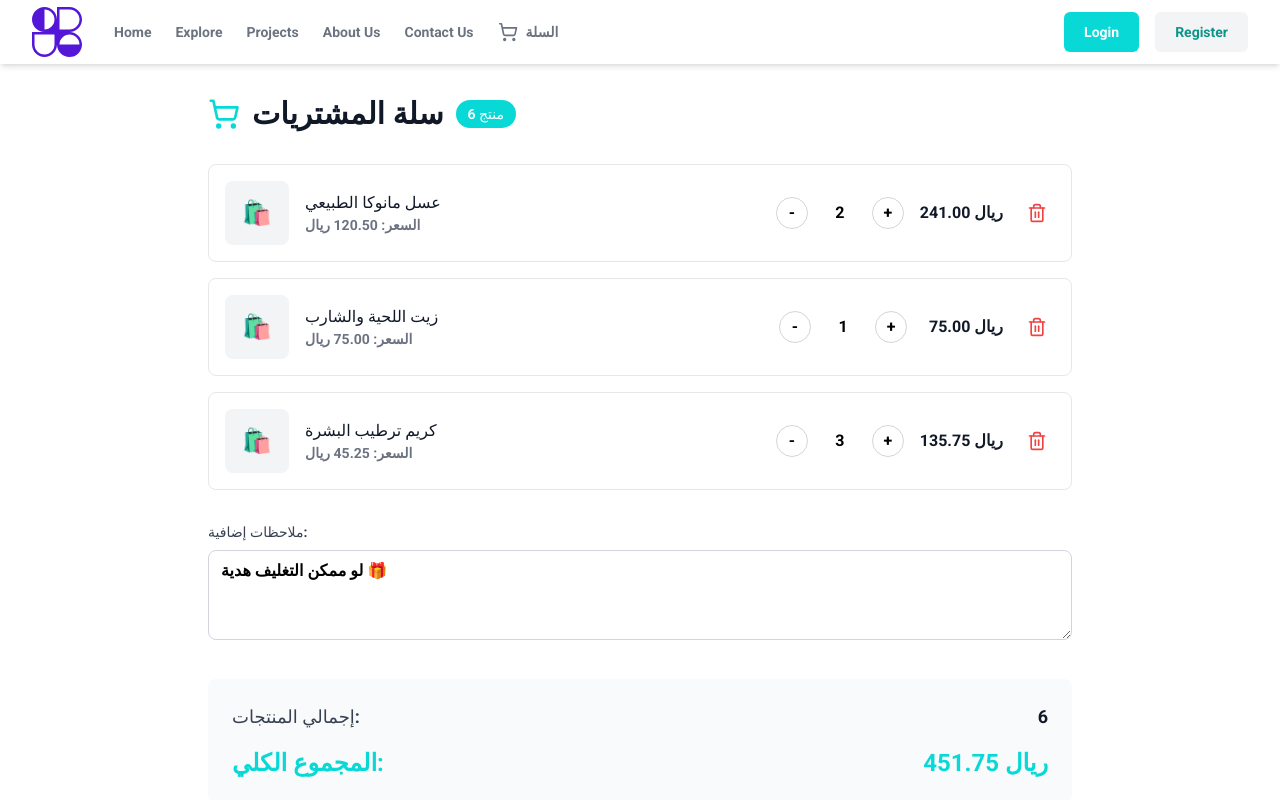
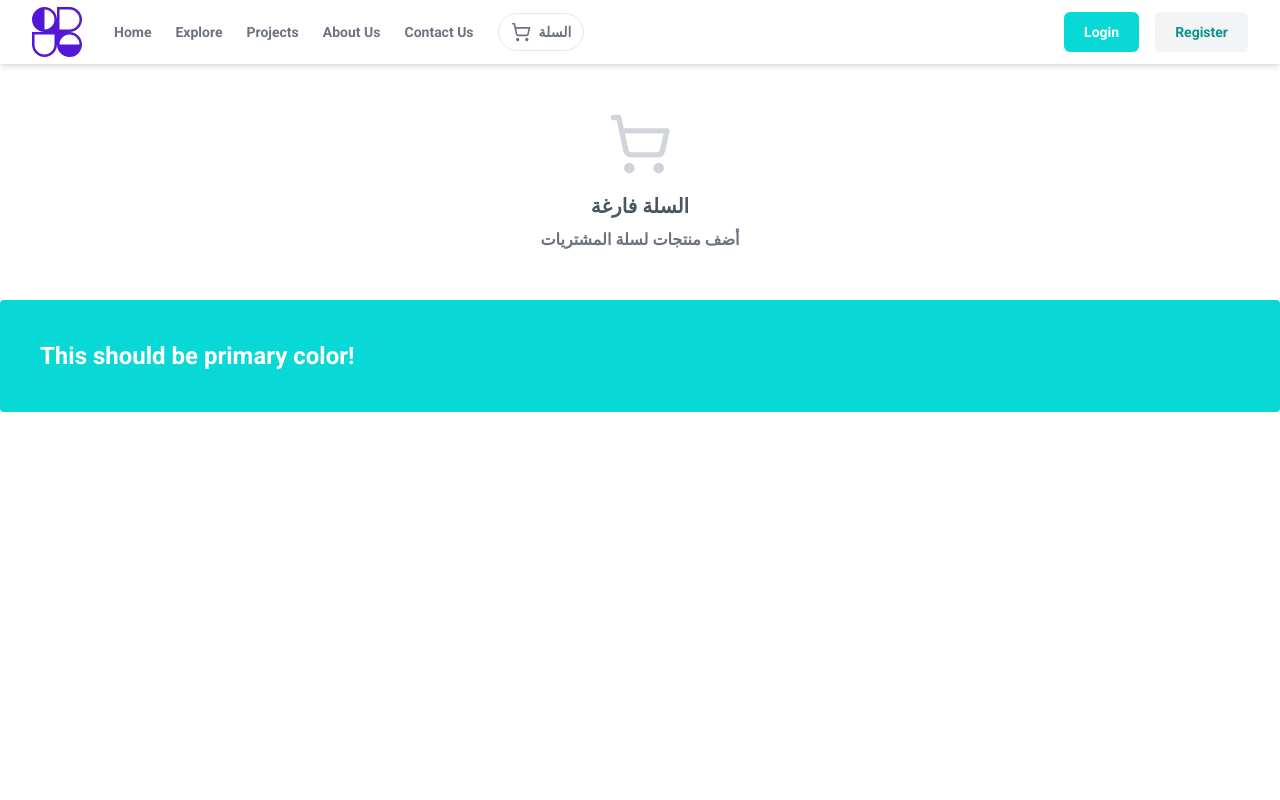
Before and after one commit to Mohamedahmedsleem-CS/Digital-Ecommerce, a Next.js app: page /cart in a window 1280 px wide. Shown: the top 800 px of the page. Built offline with nearby package versions, Linux system fonts and the light colour scheme.

Commit message:
whats up add details

```diff
--- a/app/_components/Header.jsx
+++ b/app/_components/Header.jsx
@@ -1,9 +1,13 @@
+'use client';
+
 import Image from 'next/image'
 import Link from 'next/link'
 import React from 'react'
 import { ShoppingCart } from 'lucide-react'
+import { useCart } from '@/app/_context/CartContext'
 
 function Header() {
+  const { count } = useCart();
   return (
     <header className="bg-white">
   <div className="mx-auto flex h-16 max-w-screen-xl items-center gap-8 px-4 sm:px-6 lg:px-8 shadow-md">
@@ -35,10 +39,15 @@ function Header() {
           <li>
             <Link
               href="/cart"
-              className="text-gray-500 transition hover:text-gray-500/75 flex items-center gap-2"
+              className="relative text-gray-500 transition hover:text-gray-500/75 flex items-center gap-2 px-3 py-2 rounded-full border"
             >
               <ShoppingCart className="w-5 h-5" />
               السلة
+              {count > 0 && (
+                <span className="absolute -top-2 -right-2 bg-red-600 text-white text-xs rounded-full px-2 py-0.5">
+                  {count}
+                </span>
+              )}
             </Link>
           </li>
         </ul>
--- /dev/null
+++ b/app/_components/QuantityPicker.jsx
@@ -0,0 +1,21 @@
+'use client';
+
+import React from 'react';
+
+export default function QuantityPicker({ value = 1, onChange, min = 1, max = 99, className = '' }) {
+  const dec = () => onChange(Math.max(min, (Number(value) || 1) - 1));
+  const inc = () => onChange(Math.min(max, (Number(value) || 1) + 1));
+
+  return (
+    <div className={`inline-flex items-center rounded-full border px-2 py-1 gap-3 ${className}`}>
+      <button type="button" onClick={dec} className="px-3 py-1 rounded-full bg-gray-100 hover:bg-gray-200">-</button>
+      <input
+        className="w-12 text-center outline-none"
+        value={value}
+        onChange={e => onChange(e.target.value.replace(/\D/g, '') || 1)}
+        inputMode="numeric"
+      />
+      <button type="button" onClick={inc} className="px-3 py-1 rounded-full bg-gray-100 hover:bg-gray-200">+</button>
+    </div>
+  );
+}
--- /dev/null
+++ b/app/_components/WhatsAppFromCartButton.jsx
@@ -0,0 +1,43 @@
+'use client';
+
+import React from 'react';
+import { useCart } from '@/app/_context/CartContext';
+import WhatsAppCheckoutButton from '@/app/_components/WhatsAppCheckoutButton';
+
+export default function WhatsAppFromCartButton({ className = '', onSuccess = null }) {
+  const { items, subtotal, notes, clearCart } = useCart();
+
+  // WhatsApp util expects: [{ title, quantity, price }, ...]
+  const mapped = items.map(it => ({
+    title: it.title,
+    quantity: it.quantity,
+    price: it.price,
+  }));
+
+  // Clean and sanitize notes
+  const cleanNotes = notes.trim();
+  let finalNotes = `إجمالي السلة: ${subtotal.toFixed(2)} ريال`;
+
+  if (cleanNotes) {
+    finalNotes += `\n\n— ملاحظات:\n${cleanNotes}`;
+  }
+
+  const handleSuccess = () => {
+    // Clear cart first
+    clearCart();
+    // Then call the parent onSuccess callback if provided
+    if (onSuccess) {
+      onSuccess();
+    }
+  };
+
+  return (
+    <WhatsAppCheckoutButton
+      items={mapped}
+      currency="SAR"
+      notes={finalNotes}
+      className={className}
+      onSuccess={handleSuccess}
+    />
+  );
+}
--- /dev/null
+++ b/app/_context/CartContext.jsx
@@ -0,0 +1,108 @@
+'use client';
+
+import React, { createContext, useContext, useEffect, useMemo, useState } from 'react';
+
+const CartContext = createContext(null);
+const LS_KEY = 'cart_v1';
+const NOTES_LS_KEY = 'cart_notes';
+
+function readLS() {
+  try {
+    const raw = localStorage.getItem(LS_KEY);
+    return raw ? JSON.parse(raw) : { items: [] };
+  } catch {
+    return { items: [] };
+  }
+}
+
+function writeLS(state) {
+  try { localStorage.setItem(LS_KEY, JSON.stringify(state)); } catch {}
+}
+
+export function CartProvider({ children }) {
+  const [items, setItems] = useState([]);
+  const [notes, setNotes] = useState('');
+
+  // hydrate
+  useEffect(() => {
+    const saved = readLS();
+    if (Array.isArray(saved.items)) setItems(saved.items);
+
+    // Load notes from localStorage
+    try {
+      const savedNotes = localStorage.getItem(NOTES_LS_KEY);
+      if (savedNotes) setNotes(savedNotes);
+    } catch {}
+  }, []);
+
+  // persist
+  useEffect(() => {
+    writeLS({ items });
+  }, [items]);
+
+  // persist notes
+  useEffect(() => {
+    try {
+      localStorage.setItem(NOTES_LS_KEY, notes);
+    } catch {}
+  }, [notes]);
+
+  const addItem = (product, qty = 1) => {
+    const key = product?.documentId || product?.id;
+    if (!key) return;
+
+    setItems(prev => {
+      const idx = prev.findIndex(p => (p.documentId || p.id) === key);
+      if (idx >= 0) {
+        const clone = [...prev];
+        clone[idx] = { ...clone[idx], quantity: Math.max(1, (clone[idx].quantity || 1) + qty) };
+        return clone;
+      }
+      const newItem = {
+        id: product.id ?? null,
+        documentId: product.documentId ?? null,
+        title: product.title || product.name || 'Product',
+        price: Number(product.price || 0),
+        image: product.image || product.cover || product.thumbnail || product?.images?.[0]?.url || product?.banner?.[0]?.url || '',
+        category: product.category || product?.category?.name || '',
+        quantity: Math.max(1, qty),
+      };
+      return [...prev, newItem];
+    });
+  };
+
+  const updateQty = (keyLike, qty) => {
+    setItems(prev => prev.map(it => {
+      const key = it.documentId || it.id;
+      if (key === keyLike) return { ...it, quantity: Math.max(1, Number(qty) || 1) };
+      return it;
+    }));
+  };
+
+  const removeItem = (keyLike) => {
+    setItems(prev => prev.filter(it => (it.documentId || it.id) !== keyLike));
+  };
+
+  const clearCart = () => {
+    setItems([]);
+    setNotes('');
+    try {
+      localStorage.removeItem(NOTES_LS_KEY);
+    } catch {}
+  };
+
+  const count = useMemo(() => items.reduce((a, b) => a + (b.quantity || 1), 0), [items]);
+  const subtotal = useMemo(() => items.reduce((a, b) => a + (b.price || 0) * (b.quantity || 1), 0), [items]);
+
+  const value = useMemo(() => ({
+    items, addItem, updateQty, removeItem, clearCart, count, subtotal, notes, setNotes
+  }), [items, count, subtotal, notes]);
+
+  return <CartContext.Provider value={value}>{children}</CartContext.Provider>;
+}
+
+export function useCart() {
+  const ctx = useContext(CartContext);
+  if (!ctx) throw new Error('useCart must be used inside <CartProvider />');
+  return ctx;
+}
--- a/app/cart/page.jsx
+++ b/app/cart/page.jsx
@@ -1,143 +1,121 @@
 'use client';
 
 import React, { useState } from 'react';
-import WhatsAppCheckoutButton from '../_components/WhatsAppCheckoutButton';
+import { useCart } from '@/app/_context/CartContext';
+import WhatsAppFromCartButton from '@/app/_components/WhatsAppFromCartButton';
 import { ShoppingCart, Trash2 } from 'lucide-react';
 
 export default function CartPage() {
-  // Example cart state (replace with your actual cart state)
-  const [cartItems, setCartItems] = useState([
-    { id: 1, title: 'عسل مانوكا الطبيعي', quantity: 2, price: 120.50 },
-    { id: 2, title: 'زيت اللحية والشارب', quantity: 1, price: 75.00 },
-    { id: 3, title: 'كريم ترطيب البشرة', quantity: 3, price: 45.25 },
-  ]);
+  const { items, updateQty, removeItem, subtotal, clearCart, notes, setNotes } = useCart();
+  const [showSuccessMessage, setShowSuccessMessage] = useState(false);
 
-  const [notes, setNotes] = useState('لو ممكن التغليف هدية 🎁');
-
-  const updateQuantity = (id, newQuantity) => {
-    if (newQuantity < 1) return;
-    setCartItems(items =>
-      items.map(item =>
-        item.id === id ? { ...item, quantity: newQuantity } : item
-      )
+  if (!items.length) {
+    return (
+      <div className="max-w-3xl mx-auto px-4 py-12 text-center">
+        <ShoppingCart className="w-16 h-16 text-gray-300 mx-auto mb-4" />
+        <h2 className="text-xl font-semibold text-gray-600 mb-2">
+          {showSuccessMessage ? 'تم إرسال الطلب بنجاح! 🎉' : 'السلة فارغة'}
+        </h2>
+        <p className="text-gray-500">
+          {showSuccessMessage
+            ? 'تم تحويلك لواتساب لإتمام الطلب. ستتمكن من متابعة طلبك هناك.'
+            : 'أضف منتجات لسلة المشتريات'
+          }
+        </p>
+        {showSuccessMessage && (
+          <button
+            onClick={() => setShowSuccessMessage(false)}
+            className="mt-4 px-4 py-2 bg-primary text-white rounded-lg hover:bg-teal-700 transition-colors"
+          >
+            العودة للتسوق
+          </button>
+        )}
+      </div>
     );
-  };
-
-  const removeItem = (id) => {
-    setCartItems(items => items.filter(item => item.id !== id));
-  };
-
-  const calculateTotal = () => {
-    return cartItems.reduce((total, item) => total + (item.quantity * item.price), 0);
-  };
-
-  const totalItems = cartItems.reduce((sum, item) => sum + item.quantity, 0);
+  }
 
   return (
-    <div className="max-w-4xl mx-auto px-4 py-8">
-      <div className="flex items-center gap-3 mb-8">
-        <ShoppingCart className="w-8 h-8 text-primary" />
-        <h1 className="text-3xl font-bold text-gray-900">سلة المشتريات</h1>
-        <span className="bg-primary text-white px-3 py-1 rounded-full text-sm font-medium">
-          {totalItems} منتج
-        </span>
-      </div>
+    <div className="max-w-3xl mx-auto px-4 py-8 space-y-6">
+      <h1 className="text-2xl font-bold">سلة المشتريات</h1>
 
-      {cartItems.length === 0 ? (
-        <div className="text-center py-12">
-          <ShoppingCart className="w-16 h-16 text-gray-300 mx-auto mb-4" />
-          <h2 className="text-xl font-semibold text-gray-600 mb-2">السلة فارغة</h2>
-          <p className="text-gray-500">أضف منتجات لسلة المشتريات</p>
-        </div>
-      ) : (
-        <>
-          {/* Cart Items */}
-          <div className="space-y-4 mb-8">
-            {cartItems.map((item) => (
-              <div key={item.id} className="flex items-center gap-4 p-4 bg-white rounded-lg border border-gray-200">
-                <div className="w-16 h-16 bg-gray-100 rounded-lg flex items-center justify-center">
-                  <span className="text-2xl">🛍️</span>
+      <ul className="space-y-4">
+        {items.map(it => {
+          const key = it.documentId || it.id;
+          return (
+            <li key={key} className="flex items-center justify-between border rounded-xl p-4">
+              <div className="flex items-center gap-4">
+                {it.image ? (
+                  <img src={it.image} alt={it.title} className="w-16 h-16 object-cover rounded-lg" />
+                ) : <div className="w-16 h-16 bg-gray-100 rounded-lg" />}
+                <div>
+                  <div className="font-semibold">{it.title}</div>
+                  <div className="text-sm text-gray-500">{Number(it.price).toFixed(2)} ريال</div>
+                </div>
+              </div>
+
+              <div className="flex items-center gap-4">
+                <div className="inline-flex items-center rounded-full border">
+                  <button
+                    className="px-3 py-1"
+                    onClick={() => updateQty(key, Math.max(1, (it.quantity || 1) - 1))}
+                  >-</button>
+                  <input
+                    className="w-12 text-center outline-none"
+                    value={it.quantity}
+                    onChange={e => updateQty(key, e.target.value.replace(/\D/g, '') || 1)}
+                  />
+                  <button
+                    className="px-3 py-1"
+                    onClick={() => updateQty(key, Math.min(99, (it.quantity || 1) + 1))}
+                  >+</button>
                 </div>
 
-                <div className="flex-1">
-                  <h3 className="font-medium text-gray-900">{item.title}</h3>
-                  <p className="text-sm text-gray-500">السعر: {item.price.toFixed(2)} ريال</p>
-                </div>
-
-                <div className="flex items-center gap-2">
-                  <button
-                    onClick={() => updateQuantity(item.id, item.quantity - 1)}
-                    className="w-8 h-8 rounded-full border border-gray-300 flex items-center justify-center hover:bg-gray-50"
-                  >
-                    -
-                  </button>
-                  <span className="w-12 text-center font-medium">{item.quantity}</span>
-                  <button
-                    onClick={() => updateQuantity(item.id, item.quantity + 1)}
-                    className="w-8 h-8 rounded-full border border-gray-300 flex items-center justify-center hover:bg-gray-50"
-                  >
-                    +
-                  </button>
-                </div>
-
-                <div className="text-right min-w-[80px]">
-                  <p className="font-semibold text-gray-900">
-                    {(item.quantity * item.price).toFixed(2)} ريال
-                  </p>
+                <div className="w-24 text-right font-semibold">
+                  {(it.quantity * it.price).toFixed(2)} ريال
                 </div>
 
                 <button
-                  onClick={() => removeItem(item.id)}
-                  className="p-2 text-red-500 hover:bg-red-50 rounded-lg"
-                  aria-label="حذف المنتج"
+                  className="text-red-600 hover:underline"
+                  onClick={() => removeItem(key)}
                 >
-                  <Trash2 className="w-5 h-5" />
+                  إزالة
                 </button>
               </div>
-            ))}
-          </div>
+            </li>
+          );
+        })}
+      </ul>
 
-          {/* Notes */}
-          <div className="mb-8">
-            <label htmlFor="notes" className="block text-sm font-medium text-gray-700 mb-2">
-              ملاحظات إضافية:
-            </label>
-            <textarea
-              id="notes"
-              value={notes}
-              onChange={(e) => setNotes(e.target.value)}
-              rows={3}
-              className="w-full px-3 py-2 border border-gray-300 rounded-lg focus:outline-none focus:ring-2 focus:ring-primary focus:border-transparent"
-              placeholder="أضف ملاحظات أو تعليمات خاصة..."
-            />
-          </div>
+      {/* Order Notes */}
+      <div className="mt-6 space-y-2" dir="rtl">
+        <label htmlFor="order-notes" className="block text-sm font-medium text-gray-700">
+          ملاحظات الطلب (اختياري)
+        </label>
+        <textarea
+          id="order-notes"
+          aria-label="ملاحظات الطلب"
+          maxLength={300}
+          value={notes}
+          onChange={(e) => setNotes(e.target.value.slice(0, 300))}
+          placeholder="اكتب أي تفاصيل إضافية (مثلاً: موعد التسليم، ملاحظات التغليف…)"
+          className="w-full rounded-lg border border-gray-300 bg-white p-3 text-sm outline-none focus:ring-2 focus:ring-teal-400 focus:border-teal-400 placeholder:text-gray-400"
+          rows={4}
+        />
+        <div className={`text-xs text-end ${notes.length === 300 ? 'text-red-600' : notes.length > 280 ? 'text-amber-600' : 'text-gray-500'}`}>
+          {notes.length}/300
+        </div>
+      </div>
 
-          {/* Summary */}
-          <div className="bg-gray-50 rounded-lg p-6 mb-8">
-            <div className="flex justify-between items-center mb-4">
-              <span className="text-lg font-medium text-gray-700">إجمالي المنتجات:</span>
-              <span className="text-lg font-semibold text-gray-900">{totalItems}</span>
-            </div>
-            <div className="flex justify-between items-center text-2xl font-bold text-primary">
-              <span>المجموع الكلي:</span>
-              <span>{calculateTotal().toFixed(2)} ريال</span>
-            </div>
-          </div>
-
-          {/* WhatsApp Checkout Button */}
-          <div className="text-center">
-            <WhatsAppCheckoutButton
-              items={cartItems}
-              currency="SAR"
-              notes={notes}
-              className="text-lg px-8 py-4"
-            />
-            <p className="text-sm text-gray-500 mt-3">
-              سيتم تحويلك لواتساب لإتمام الطلب مع رقم المتجر: 009665043099114
-            </p>
-          </div>
-        </>
-      )}
+      <div className="flex items-center justify-between border-t pt-4">
+        <div className="text-lg font-semibold">الإجمالي: {subtotal.toFixed(2)} ريال</div>
+        <div className="flex items-center gap-3">
+          <button className="px-4 py-2 rounded-full border" onClick={clearCart}>تفريغ السلة</button>
+          <WhatsAppFromCartButton
+            className="px-5 py-3 rounded-full text-white bg-green-600 hover:bg-green-700"
+            onSuccess={() => setShowSuccessMessage(true)}
+          />
+        </div>
+      </div>
     </div>
   );
 }
--- a/app/layout.js
+++ b/app/layout.js
@@ -3,6 +3,7 @@ import { Roboto  } from "next/font/google";
 import "./globals.css";
 import Header from "./_components/Header";
 import Footer from "./_components/Footer";
+import { CartProvider } from "./_context/CartContext";
 
 const geistSans = localFont({
   src: "./fonts/GeistVF.woff",
@@ -31,7 +32,7 @@ export const metadata = {
 export default function RootLayout({ children }) {
   return (
     <html lang="en">
-      <body
+              <body
         // className={`
         //    ${geistSans.variable}
         //    ${geistMono.variable}
@@ -42,9 +43,11 @@ export default function RootLayout({ children }) {
         className={roboto.className}
 
       >
-        <Header />
-        {children}
-        <Footer />
+        <CartProvider>
+          <Header />
+          {children}
+          <Footer />
+        </CartProvider>
       </body>
     </html>
   );
--- a/app/product-details/_components/ProductInfo.jsx
+++ b/app/product-details/_components/ProductInfo.jsx
@@ -1,8 +1,26 @@
 import { AlertOctagon, BadgeCheck, SaudiRiyal, ShoppingBag, ShoppingCartIcon } from 'lucide-react'
-import React from 'react'
+import React, { useState } from 'react'
+import QuantityPicker from '@/app/_components/QuantityPicker'
+import { useCart } from '@/app/_context/CartContext'
 import WhatsAppCheckoutButton from '@/app/_components/WhatsAppCheckoutButton'
 
 function ProductInfo({ product }) {
+    const { addItem } = useCart();
+    const [qty, setQty] = useState(1);
+
+    const handleAdd = () => {
+        // map product shape from Strapi v5
+        const mapped = {
+            id: product?.id ?? null,
+            documentId: product?.documentId ?? null,
+            title: product?.title || product?.name,
+            price: Number(product?.price || 0),
+            image: product?.image || product?.images?.[0]?.url || product?.banner?.[0]?.url || '',
+            category: product?.category || product?.category?.name,
+        };
+        addItem(mapped, Number(qty) || 1);
+    };
+
     return (
         <div className="space-y-6 ">
             <div>
@@ -34,15 +52,21 @@ function ProductInfo({ product }) {
 
             {/* Add more product details as needed */}
             <div className="pt-6 space-y-3">
-                <button className="w-full bg-primary text-white py-3 px-6 rounded-lg hover:bg-teal-700 transition-colors flex gap-2 justify-center">
-                   <ShoppingCartIcon/> Add to Cart
-                </button>
+                <div className="flex items-center gap-4">
+                    <QuantityPicker value={qty} onChange={setQty} />
+                    <button
+                        onClick={handleAdd}
+                        className="flex-1 inline-flex items-center gap-2 rounded-full bg-primary hover:bg-teal-700 text-white px-6 py-3 transition-colors"
+                    >
+                        <ShoppingCartIcon/> إضافة للسلة
+                    </button>
+                </div>
 
                 {/* WhatsApp Checkout Button */}
                 <WhatsAppCheckoutButton
                     items={[{
                         title: product.title,
-                        quantity: 1,
+                        quantity: qty,
                         price: parseFloat(product.price) || 0
                     }]}
                     currency="SAR"
```
Also changed, not shown: app/_components/WhatsAppCheckoutButton.jsx (+7 -1 lines).
